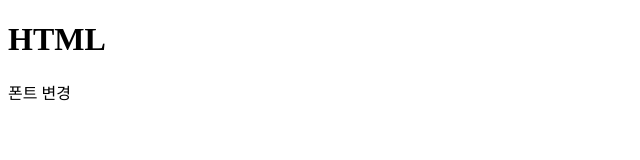
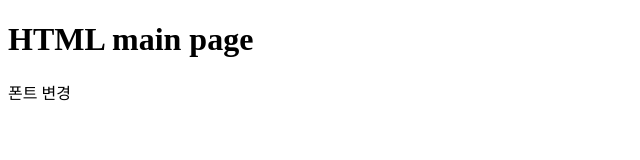
Before and after one commit to guno517/guno-html, a plain HTML site: page index.html in a window 1280 px wide. Shown: the whole page, without its empty margins (0-640 px from the left). Drawn offline with Linux system fonts and the light colour scheme.

Commit message:
메인 페이지 생성

```diff
--- a/index.html
+++ b/index.html
@@ -6,7 +6,7 @@
     <title>Document</title>
 </head>
 <body>
-    <h1>HTML</h1>
+    <h1>HTML main page</h1>
     폰트 변경
 </body>
 </html>
```
